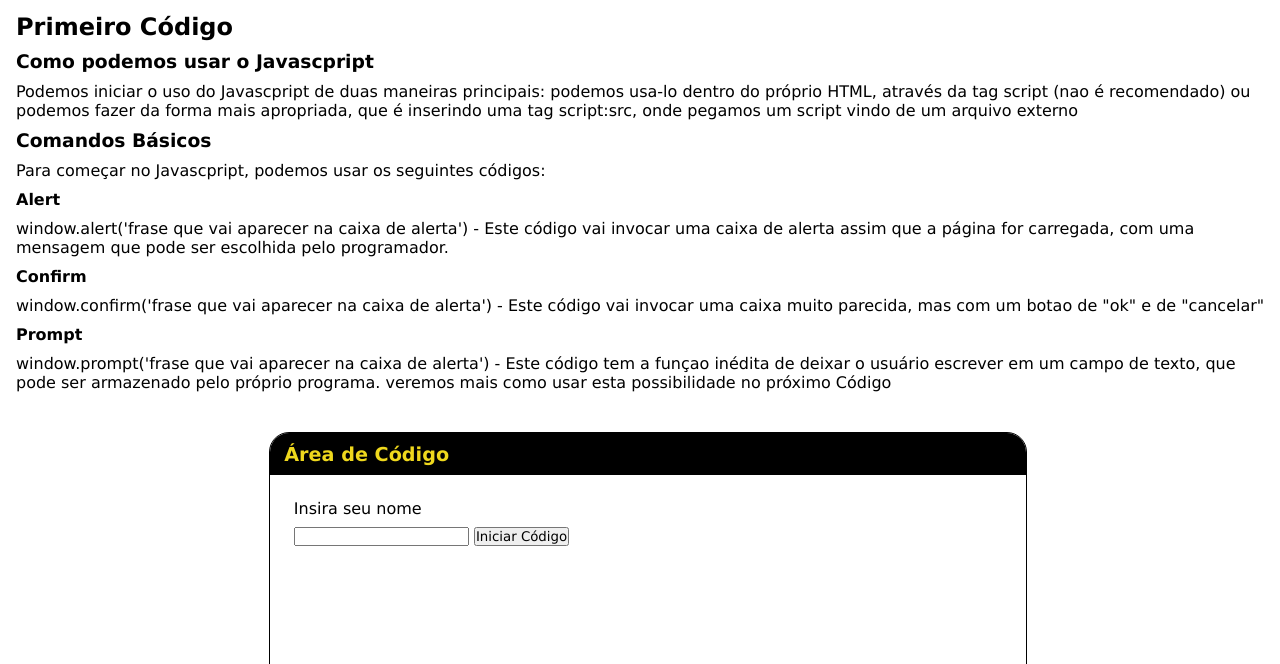
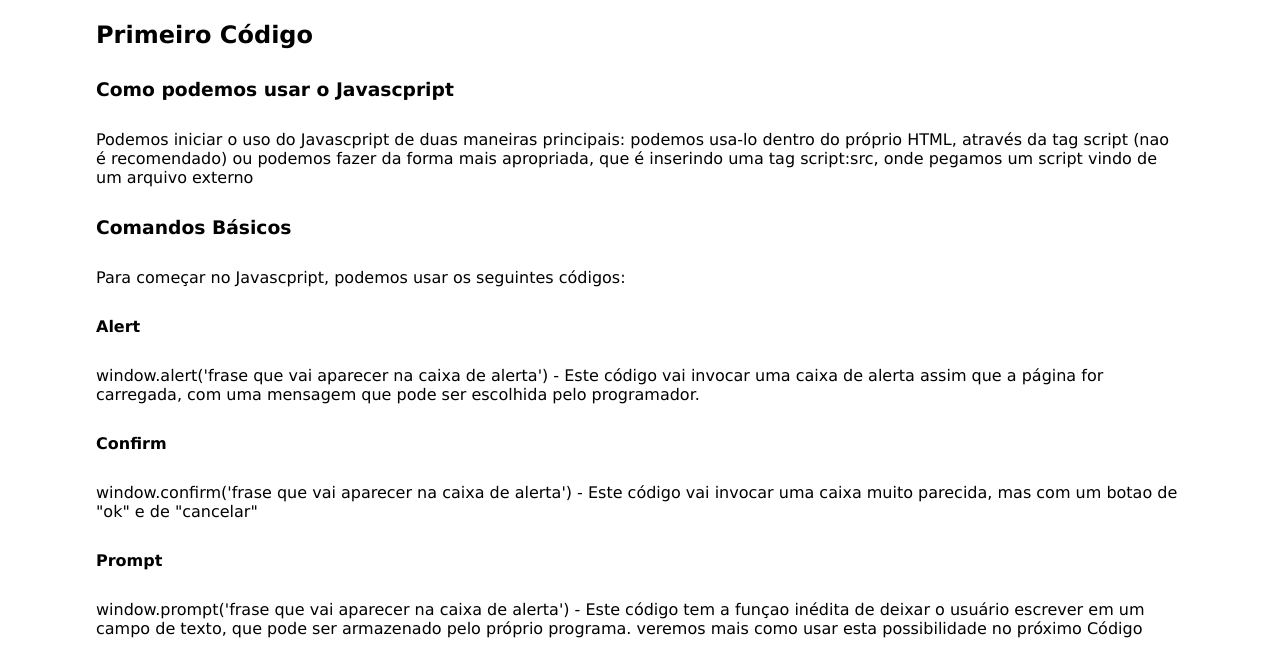
Before and after one commit to KaueSabinoSRV17/CursoEmVideoJS, a plain HTML site: page Módulos/B/Aula 4/index.html in a window 1280 px wide. Shown: the part 136-800 px from the top of the page. Drawn offline with Linux system fonts and the light colour scheme.

Commit message:
style: texto alinhado a centro

```diff
--- a/Módulos/B/Aula 4/estilo.css
+++ b/Módulos/B/Aula 4/estilo.css
@@ -58,12 +58,17 @@ a {
 }
 
 .anotacoes {
+    width: 85%;
     color: black;
-    margin: 1em 0 0 1em;
+    margin: 1.5em auto 0 auto;
+}
+
+h2#tituloArtigo {
+    text-align: center;
 }
 
 .tituloArtigo, .paragrafoArtigo {
-    margin-bottom: 10px;
+    margin-bottom: 30px;
 }
 
 .console {
@@ -73,6 +78,21 @@ a {
     height: 30rem;
     width: 60%;
     margin: 40px auto;
+}
+
+.flexBotao {
+    display: flex;
+    flex-direction: column;
+    justify-content: center;
+}
+
+button {
+    font-size: 1.25em;
+    text-align: center;
+    margin: 0 auto;
+    padding: 15px;
+    background-color: black;
+    color: #efd81d;
 }
 
 form {
@@ -87,7 +107,7 @@ legend {
     font-size: larger;
     text-align: justify;
     border-radius: 1em 1em 0px 0px;
-    margin-top: -10px;
+    margin: -10px 0 21.5% 0;
     background-color: black;
     padding: 0.5em 0.75em;
     color: #efd81d;
```
